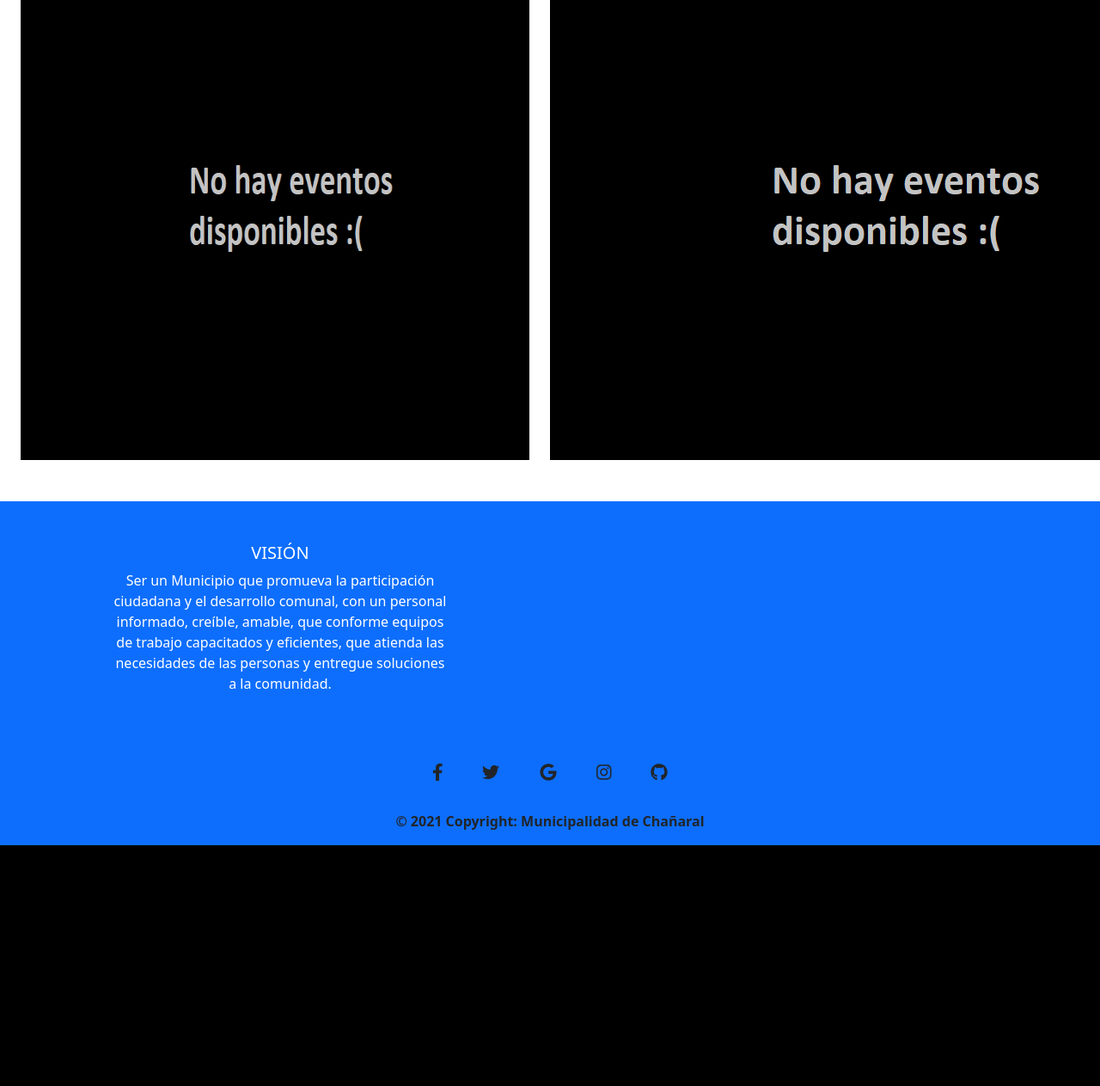
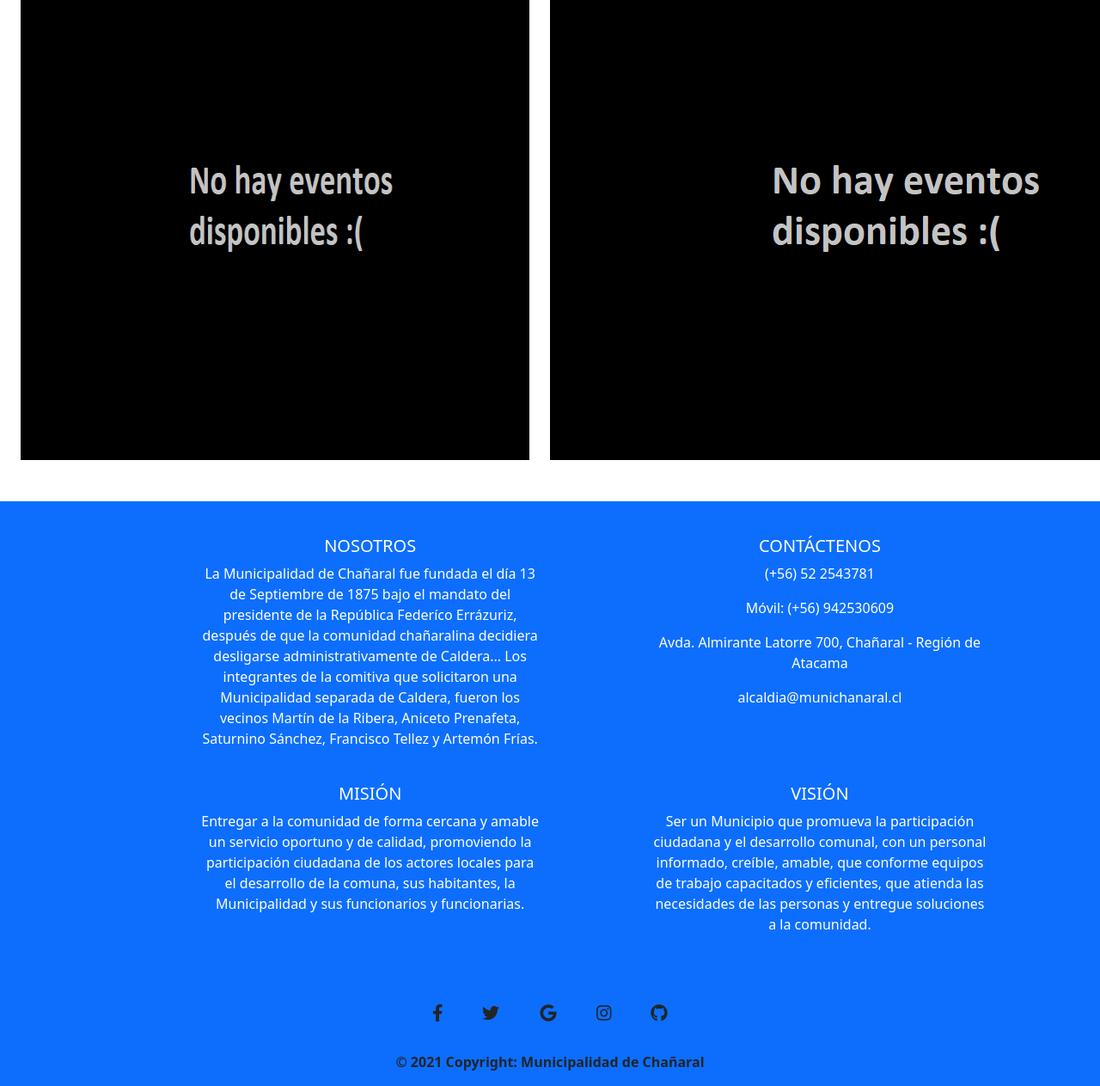
Before and after one commit to FernandoProg/ProyectoTIS, a PHP site: page / in a window 1280 px wide; the page is wider, and only the part inside the window is pictured. Shown: the part 166-1429 px from the top of that part at 86% size. Before the commit the page ends 1149 px from the top of that part, so only its background shows below. Run offline with PHP 8.4, Linux system fonts and the light colour scheme; data that the repository does not hold is empty.

Commit message:
Update footer.php

```diff
--- a/footer.php
+++ b/footer.php
@@ -2,7 +2,7 @@
 <footer class="text-lg-start">
     <div class="container-fluid p-4 bg-primary">
         <div class="row">
-            <!-- <div class="col-md-4 col-lg-4 offset-lg-2 col-md-12 my-3 mb-md-0 text-center">
+            <div class="col-md-4 col-lg-4 offset-lg-2 col-md-12 my-3 mb-md-0 text-center">
                 <h5 class="text-uppercase text-white">Nosotros</h5>
                 <p class="text-white">
                 La Municipalidad de Chañaral fue fundada el día 13 de Septiembre de 1875 bajo el mandato del presidente de la República Federíco Errázuriz, después de que la comunidad chañaralina decidiera desligarse administrativamente de Caldera...
@@ -15,13 +15,13 @@
                 <p class="text-white">Móvil: (+56) 942530609</p>
                 <p class="text-white">Avda. Almirante Latorre 700, Chañaral - Región de Atacama</p>
                 <p class="text-white">alcaldia@munichanaral.cl</p>
-            </div> -->
+            </div>
         </div>
         <div class="row pt-2">
-            <!-- <div class="col-md-4 col-lg-4 offset-lg-2 col-md-12 my-3 mb-md-0 text-center">
+            <div class="col-md-4 col-lg-4 offset-lg-2 col-md-12 my-3 mb-md-0 text-center">
                 <h5 class="text-uppercase text-white">Misión</h5>
                 <p class="text-white">Entregar a la comunidad de forma cercana y amable un servicio oportuno y de calidad, promoviendo la participación ciudadana de los actores locales para el desarrollo de la comuna, sus habitantes, la Municipalidad y sus funcionarios y funcionarias.</p>
-            </div> -->
+            </div>
             <div class="col-md-4 col-lg-4 offset-lg-1 col-md-12 my-3 mb-md-0 text-center">
                 <h5 class="text-uppercase text-white">Visión</h5>
                 <p class="text-white">Ser un Municipio que promueva la participación ciudadana y el desarrollo comunal, con un personal informado, creíble, amable, que conforme equipos de trabajo capacitados y eficientes, que atienda las necesidades de las personas y entregue soluciones a la comunidad.</p>
```
